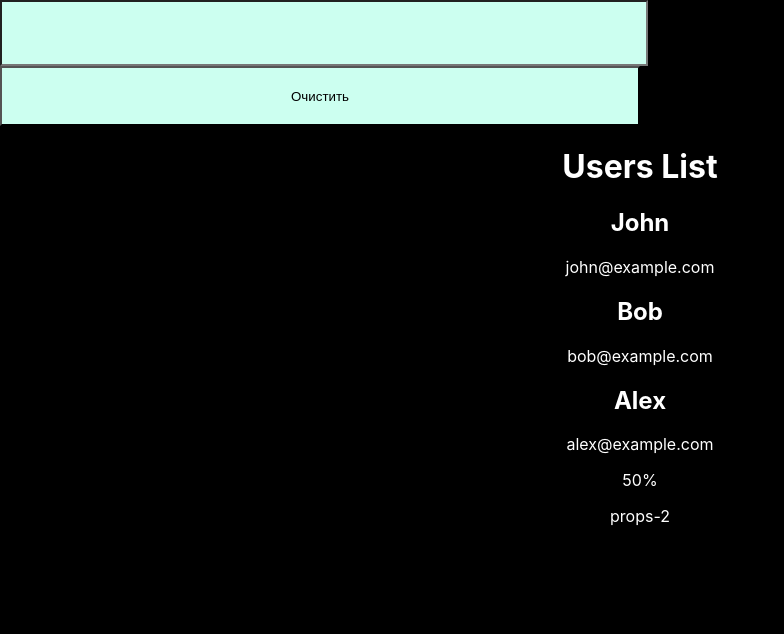
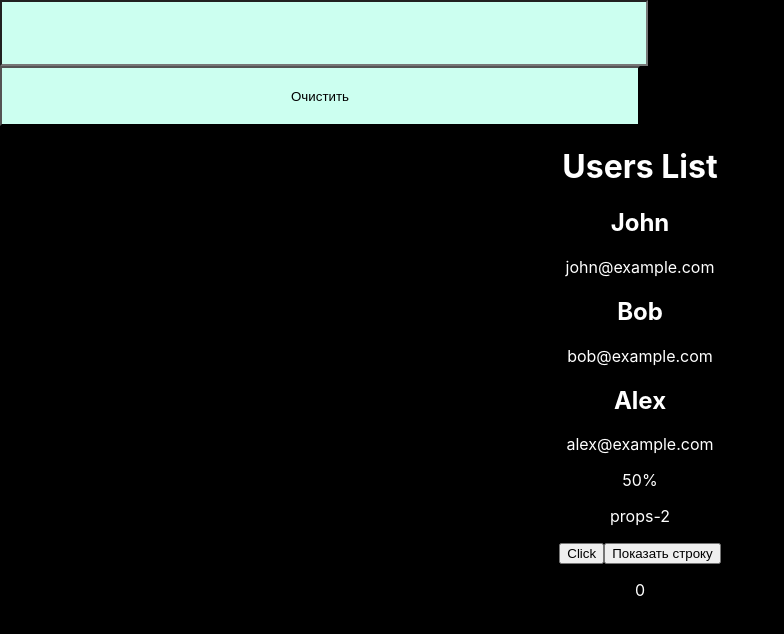
Before and after one commit to mrvokis/my-app, a React (Create React App) app: page / in a window 1280 px wide. Shown: the top 634 px of the page, without its empty margins (0-784 px from the left). Built offline with nearby package versions, Linux system fonts and the light colour scheme.

Commit message:
использование useState

```diff
--- a/src/App.js
+++ b/src/App.js
@@ -2,6 +2,7 @@ import React, {useState} from 'react';
 import './App.css';
 import UserList from './UserList';
 import MyComponent from './MyComponent';
+import State from './State';
 
 const styles ={
   width: "50%",
@@ -17,6 +18,7 @@ export default function App() {
       <button style={styles} onClick={ event => setValue("") } type="button">Очистить</button>
       <UserList/>
       <MyComponent prop1={styles.width} prop2={'props-2'}/>
+      <State/>
     </div>
   );
 };
--- /dev/null
+++ b/src/State.js
@@ -0,0 +1,23 @@
+import React, {useState} from "react";
+const initialState = ()=>{
+    return 0;
+};
+const State = (props)=> {
+    const [click, setClick]= useState(initialState());
+    const [isClicked, setIsClicked]=useState(false)
+    const handlerSetClick = ()=>{
+        setClick(click+1);
+        setIsClicked(isClicked);
+    }
+    return(
+        <div>
+            <button onClick={()=>{handlerSetClick();}} type="button">Click</button>
+            <button onClick={()=>setIsClicked(!isClicked)} type="button">{isClicked?'Скрыть строку':'Показать строку'}</button>
+            <p>{click}</p>
+            {isClicked&&
+            <p>Кнопка была нажата</p>
+            }
+        </div>
+    )
+}
+export default State
```
